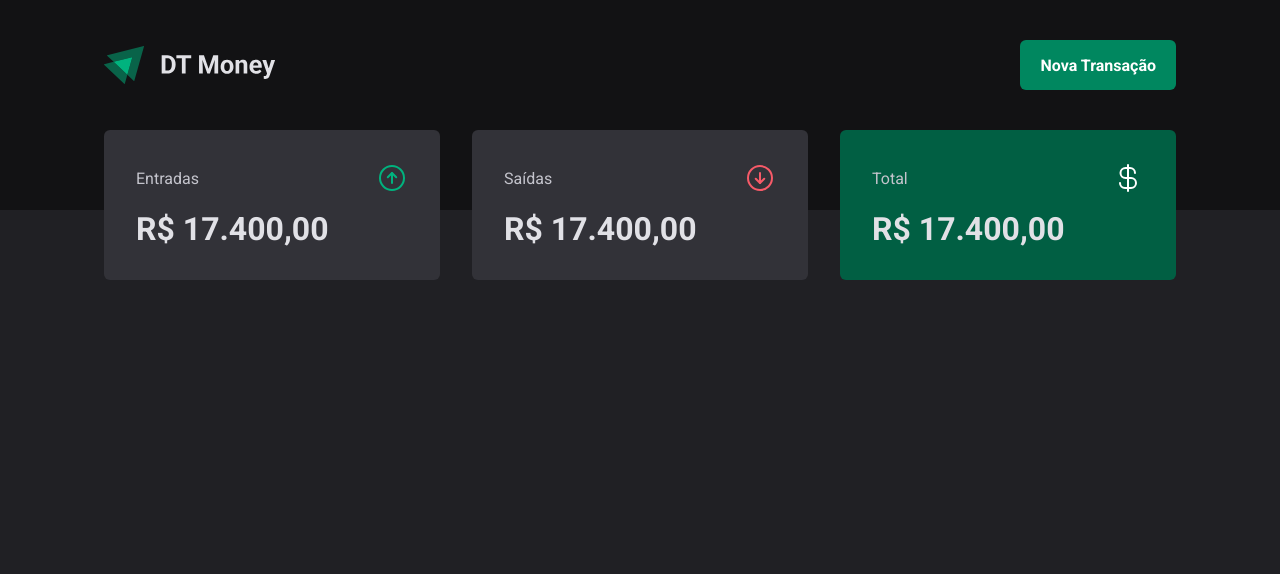
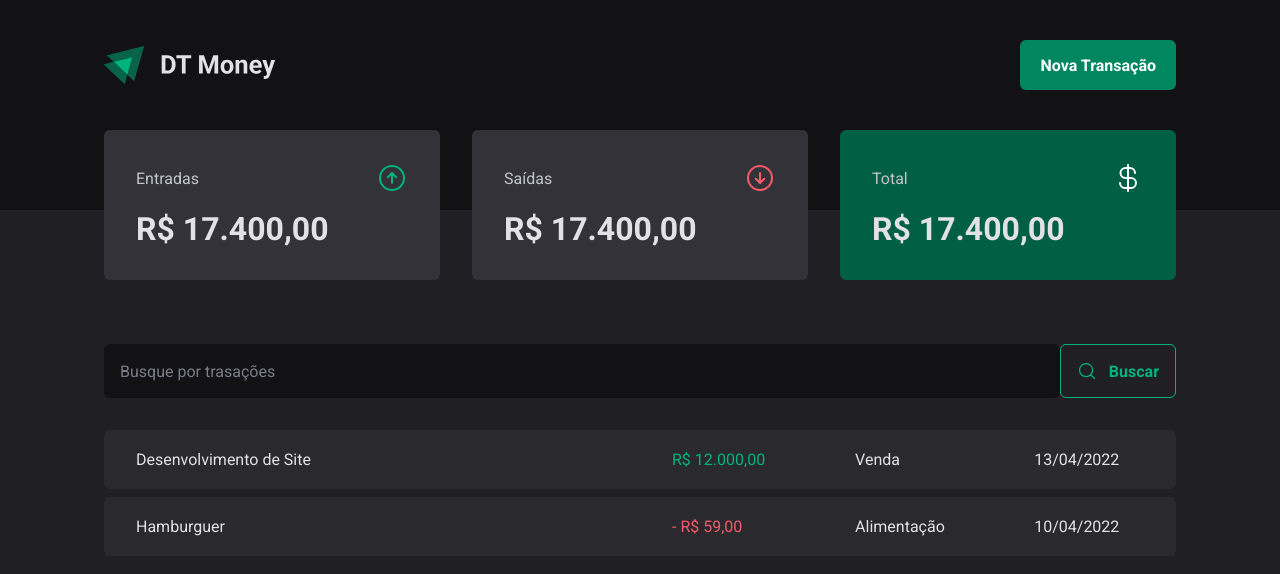
Before and after one commit to AllanFelizzeti/Gerenciador-Financeiro, a React (Vite) app in the folder aulas/gfc-financeiro/: page / in a window 1280 px wide. Shown: the top 574 px of the page. Built offline with nearby package versions, Linux system fonts and the light colour scheme.

Commit message:
Criando Busca e Tabela de Transações

```diff
--- /dev/null
+++ b/aulas/gfc-financeiro/src/pages/Transactions/components/SearchForm/index.tsx
@@ -0,0 +1,15 @@
+import { MagnifyingGlass } from "phosphor-react";
+import { SearchFormContainer } from "./styles";
+
+export function SearchForm() {
+  return (
+    <SearchFormContainer>
+      <input type="text" placeholder="Busque por trasações" />
+
+      <button type="submit">
+        <MagnifyingGlass size={20}/>
+        Buscar
+      </button>
+    </SearchFormContainer>
+  )
+}
--- /dev/null
+++ b/aulas/gfc-financeiro/src/pages/Transactions/components/SearchForm/styles.ts
@@ -0,0 +1,40 @@
+import styled from "styled-components";
+
+export const SearchFormContainer = styled.form`
+  display: flex;
+  gap: 1 rem;
+
+  input {
+    flex: 1;
+    border-radius: 6px;
+    border: 0;
+    background: ${props => props.theme["gray-900"]};
+    color: ${props => props.theme["gray-300"]};
+    padding: 1rem;
+
+    &::placeholder {
+      color: ${props => props.theme["gray-500"]}
+    }
+  }
+
+  button {
+    display: flex;
+    align-items: center;
+    gap: 0.75rem;
+
+    border: 0;
+    padding: 1rem;
+    background: transparent;
+    border: 1px solid ${props => props.theme["green-300"]};
+    color: ${props => props.theme["green-300"]};
+    font-weight: bold;
+    border-radius: 6px;
+
+    &:hover {
+      background: ${props => props.theme["green-500"]};
+      border: 1px solid transparent;
+      color: ${props => props.theme.white};
+      transition: background-color 0.2s, color 0.2s, border-color 0.2s;
+    }
+  }
+`;
--- a/aulas/gfc-financeiro/src/pages/Transactions/index.tsx
+++ b/aulas/gfc-financeiro/src/pages/Transactions/index.tsx
@@ -1,11 +1,43 @@
 import { Header } from "../../components/Header";
 import { Summary } from "../../components/Summary";
+import { SearchForm } from "./components/SearchForm";
+import { PriceHighLigh, TransactionContainer, TransactionsTable } from "./styles";
 
 export function Transactions() {
   return (
     <div>
       <Header />
       <Summary />
+
+      <TransactionContainer>
+        <SearchForm />
+
+        <TransactionsTable>
+          <tbody>
+            <tr>
+              <td width="50%">Desenvolvimento de Site</td>
+              <td>
+                <PriceHighLigh variant="income">
+                  R$ 12.000,00
+                </PriceHighLigh>
+              </td>
+              <td>Venda</td>
+              <td>13/04/2022</td>
+            </tr>
+            <tr>
+              <td width="50%">Hamburguer</td>
+              <td>
+                <PriceHighLigh variant="outcome">
+                  - R$ 59,00
+                </PriceHighLigh>
+              </td>
+              <td>Alimentação</td>
+              <td>10/04/2022</td>
+            </tr>
+          </tbody>
+        </TransactionsTable>
+      </TransactionContainer>
+
     </div>
   )
 }
--- a/aulas/gfc-financeiro/src/pages/Transactions/styles.ts
+++ b/aulas/gfc-financeiro/src/pages/Transactions/styles.ts
@@ -0,0 +1,38 @@
+import styled from "styled-components";
+
+export const TransactionContainer = styled.main`
+  width: 100%;
+  max-Width: 1120px;
+  margin: 4rem auto 0;
+  padding:0 1.5rem;
+`;
+
+export const TransactionsTable = styled.table`
+  width: 100%;
+  border-collapse: separate;
+  border-spacing: 0 0.5rem;
+  margin-top: 1.5rem;
+
+  td {
+    padding: 1.25rem 2rem;
+    background: ${props => props.theme["gray-700"]};
+
+    &:first-child {
+      border-top-left-radius: 6px;
+      border-bottom-left-radius: 6px;
+    }
+
+    &:last-child {
+      border-top-right-radius: 6px;
+      border-bottom-right-radius: 6px;
+    }
+  }
+`;
+
+interface PriceHighLighProps {
+  variant: 'income' | 'outcome';
+}
+
+export const PriceHighLigh = styled.span<PriceHighLighProps>`
+  color: ${props => props.variant === 'income' ? props.theme["green-300"] : props.theme["red-300"]};
+`;
```
